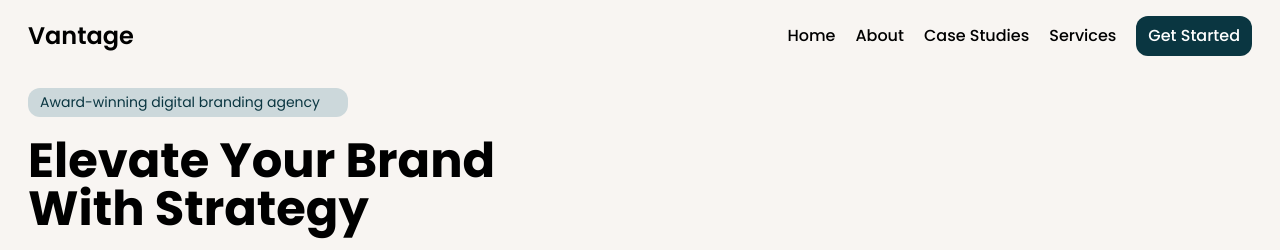
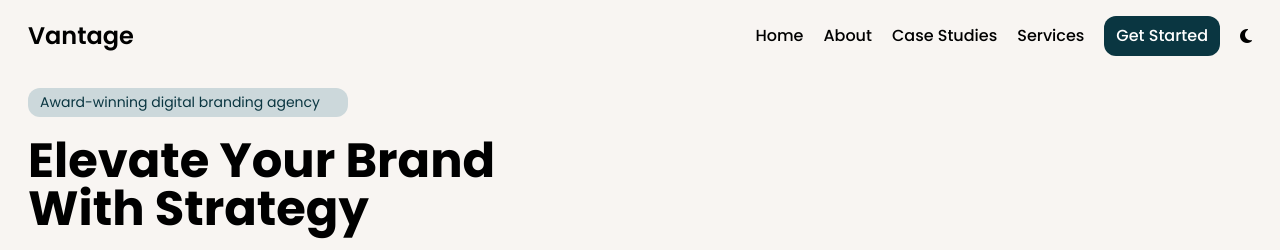
Before and after one commit to Jchosenn/Freelancers-guide, a website: page index.html in a window 1280 px wide. Shown: the top 250 px of the page. Drawn offline with nearby package versions, Linux system fonts and the light colour scheme.

Commit message:
dark theme mode

```diff
--- a/index.html
+++ b/index.html
@@ -24,6 +24,7 @@
             <li><a href="#">Case Studies</a></li>
             <li><a href="#Services">Services</a></li>
             <a href="#" class="get-started1 bg-[#0A3641] text-white py-2 px-3 rounded-xl">Get Started</a>
+            <i class="fa-solid fa-moon"></i>
         </ul>
     </div>
     <section class="hero__section py-8 flex items-center justify-between">
--- a/style.css
+++ b/style.css
@@ -14,6 +14,9 @@
 
 html{
   scroll-behavior: smooth;
+}
+.fa-solid{
+  cursor: pointer;
 }
 
 @media (width < 768px){
--- a/style.js
+++ b/style.js
@@ -25,7 +25,7 @@ sr.reveal(".hero__content h1", {
 sr.reveal(".image__holder", {
     ...scrollRevealOption,
     delay: 700,
-    origin: "left",
+    origin: "bottom",
 });
 sr.reveal("#p-txt", {
     ...scrollRevealOption,
```
